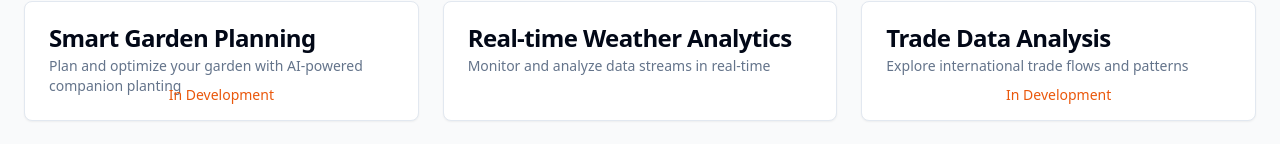
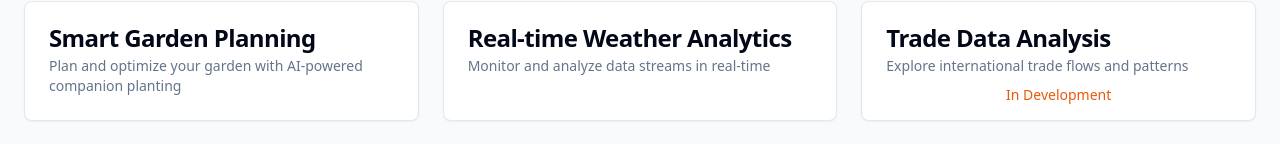
Before and after one commit to Amplified-Information/amplified-webwave, a React (Vite) app: page /demo/overview in a window 1280 px wide. Shown: the part 259-403 px from the top of the page. Built offline with nearby package versions, Linux system fonts and the light colour scheme.

Commit message:
Update Smart Garden Planning status
Set Smart Garden Planning demo to active status.

```diff
--- a/src/components/DemoPages.tsx
+++ b/src/components/DemoPages.tsx
@@ -13,7 +13,7 @@ export const DemoPages = ({ showHeader = true, className = "" }: DemoPagesProps)
       title: "Smart Garden Planning",
       description: "Plan and optimize your garden with AI-powered companion planting",
       path: "/demo/data-integration",
-      status: "in development"
+      isActive: true
     },
     {
       title: "Real-time Weather Analytics",
```
